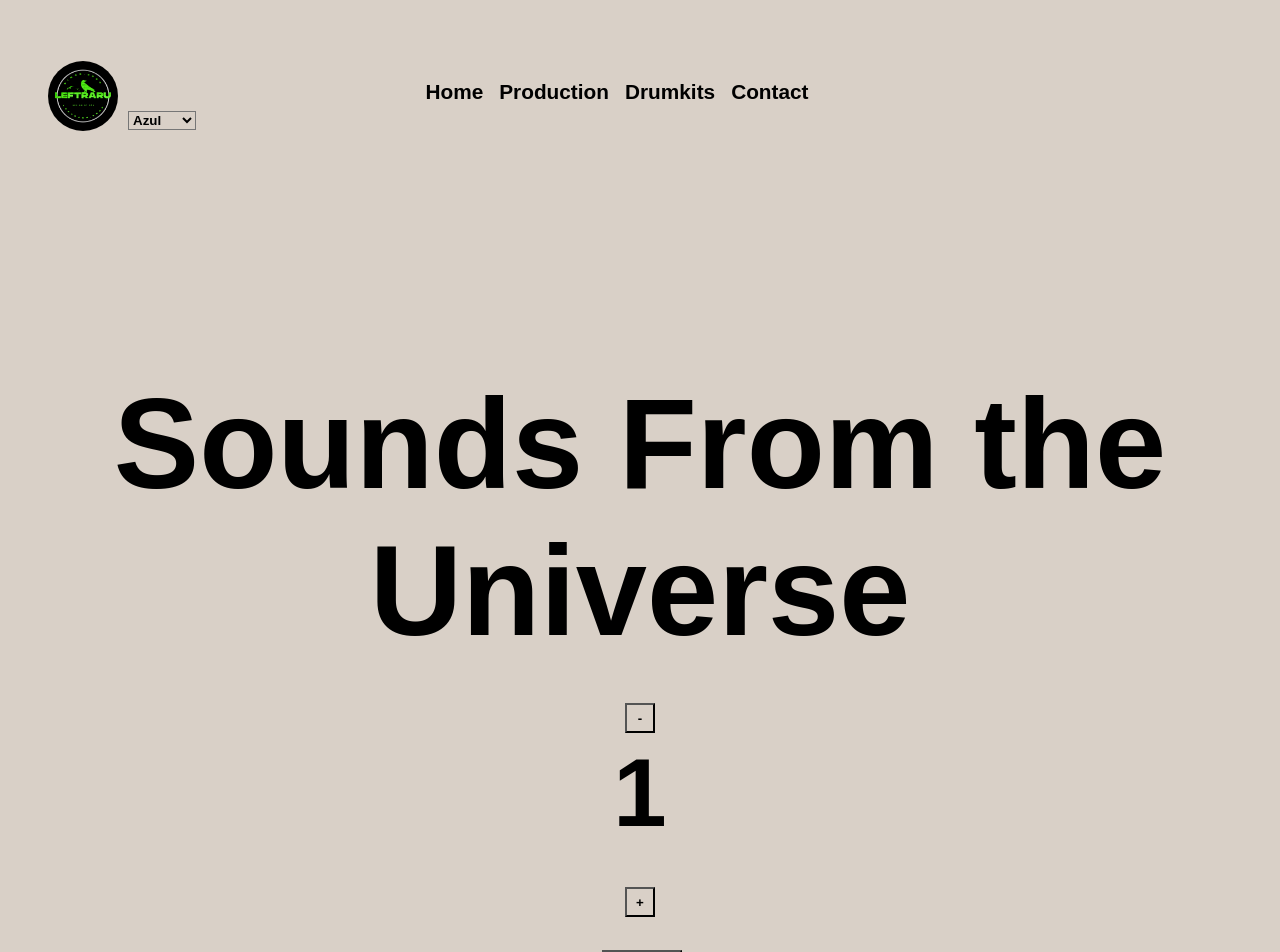
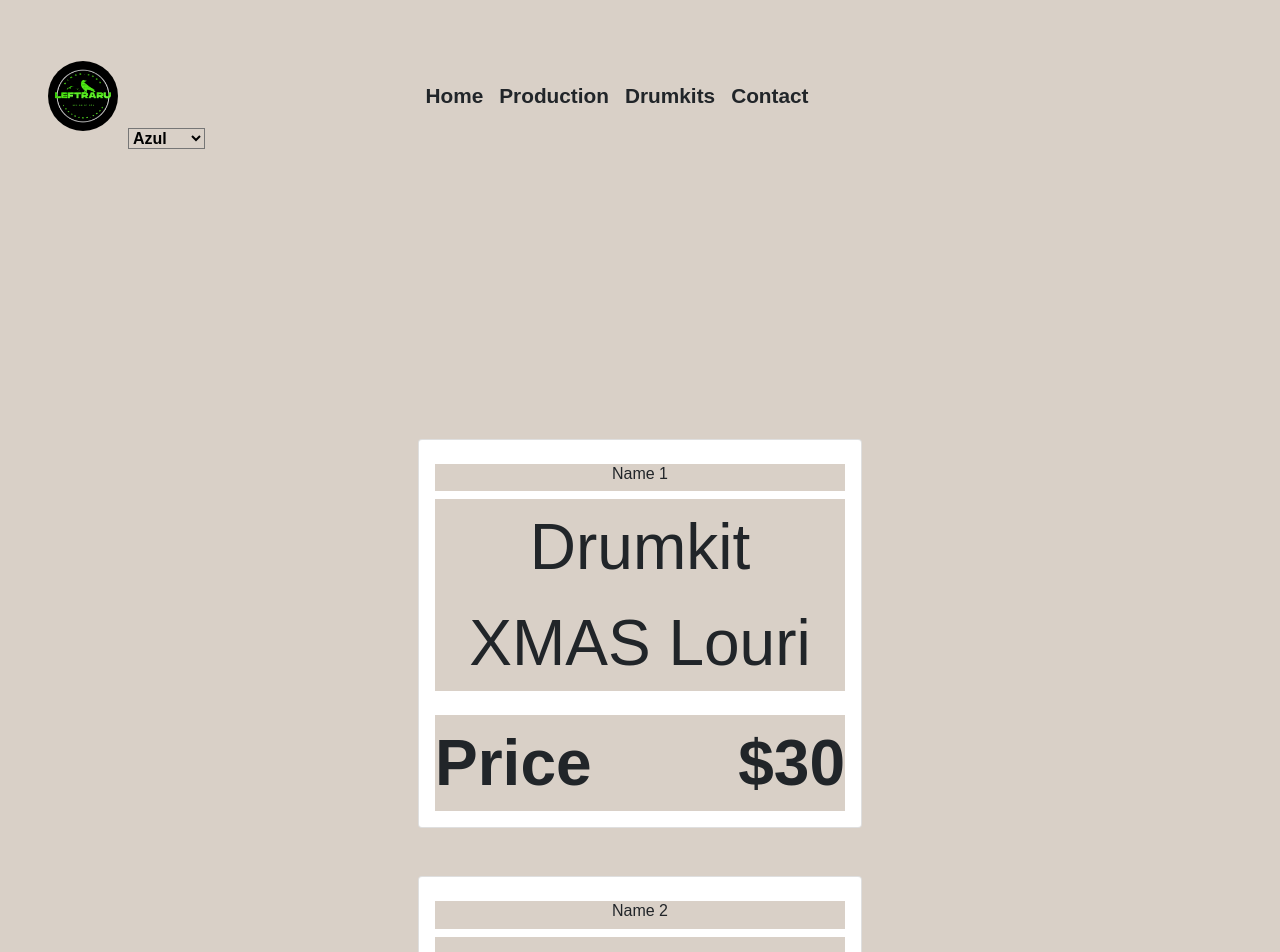
Before and after one commit to LautiOtegui/React, a React (Create React App) app: page / in a window 1280 px wide. Shown: the top 952 px of the page. Built offline with nearby package versions, Linux system fonts and the light colour scheme; a web font is replaced by a local one.

Commit message:
adding cards

```diff
--- a/public/index.html
+++ b/public/index.html
@@ -4,6 +4,8 @@
     <meta charset="utf-8" />
     <meta name="viewport" content="width=device-width, initial-scale=1" />
     <link rel="preconnect" href="https://fonts.googleapis.com">
+    <link rel="stylesheet" href="https://stackpath.bootstrapcdn.com/bootstrap/4.4.1/css/bootstrap.min.css">
+    <link rel="stylesheet" href="https://cdnjs.cloudflare.com/ajax/libs/font-awesome/4.7.0/css/font-awesome.min.css">
 <link rel="preconnect" href="https://fonts.gstatic.com" crossorigin>
 <link href="https://fonts.googleapis.com/css2?family=Alumni+Sans+Pinstripe&display=swap" rel="stylesheet">
     <title>E-Commerce</title>
--- a/src/App.js
+++ b/src/App.js
@@ -1,12 +1,13 @@
 import NavBar from './components/NavBar';
-import ItemListContainer from './components/containers/ItemListContainer';
+import ItemListContainer from './containers/ItemListContainer';
 function App() {
 
   const categories = ["Production", "Drumkits"]
   return (
   <>
     <NavBar categories={categories}/>
-    <ItemListContainer greeting={"Sounds From the Universe"}/>
+    <div><ItemListContainer greeting={"Sounds From the Universe"}/></div>
+
 
 
   </>);
--- /dev/null
+++ b/src/components/Item/index.jsx
@@ -0,0 +1,23 @@
+import React from 'react'
+import './style.css'
+
+const Item = ({product}) => {
+    return (
+        <div className="d-flex justify-content-center container mt-5">
+        <div className="card p-3 bg-white">
+            <div className="about-product text-center mt-2">
+                <div>
+                    <h6>{product.name}</h6>
+                </div>
+            </div>
+            <div className="stats mt-2">
+                <div className="d-flex justify-content-between p-price"><span>Drumkit XMAS Louri</span></div>
+            </div>
+            <div className="d-flex justify-content-between total font-weight-bold mt-4"><span>Price</span><span>$30</span></div>
+        </div>
+    </div>
+    )
+}
+
+
+export default Item
--- /dev/null
+++ b/src/components/Item/style.css
@@ -0,0 +1,7 @@
+.card {
+    width: 444px;
+    }
+
+    body {
+    background: #eee;
+    }
--- /dev/null
+++ b/src/components/ItemList/index.jsx
@@ -0,0 +1,14 @@
+import React from 'react'
+import Item from '../Item'
+
+const ItemList = ({products}) => {
+    return (
+    <div>
+        {products.map(product => {
+            return <Item key={product.id} product={product}/>
+        })}
+    </div>
+    )
+}
+
+export default ItemList
--- a/src/components/NavBar/index.jsx
+++ b/src/components/NavBar/index.jsx
@@ -21,7 +21,7 @@ const NavBar = () => {
         <>
 
     <nav>
-    <img className='logo_nav' src={logo}/>
+    <img className='logo_nav' alt='drumkit' src={logo}/>
         <ul>
             <li>Home</li>
             <li>Production</li>
--- a/src/components/containers/ItemListContainer/index.jsx
+++ /dev/null
@@ -1,20 +0,0 @@
-import React from 'react';
-import ItemCount from '../../ItemCount';
-import './style.css';
-
-const ItemListContainer = ({greeting}) => {
-
-    const agregarAlCarrito = (cantidad) => {
-        console.log(cantidad);
-        console.log(`Se agregó la cantidad ${cantidad} al carrito!`);
-        }
-
-    return (
-    <div className='item-list-container'>
-        <h1>{greeting}</h1>
-        <ItemCount initial={1} stock={5} onAdd={agregarAlCarrito}/>
-    </div>
-    )
-}
-
-export default ItemListContainer;
--- /dev/null
+++ b/src/containers/ItemListContainer/index.jsx
@@ -0,0 +1,41 @@
+import React, { useEffect, useState } from 'react';
+import { products } from '../../data/products';
+import ItemList from '../../components/ItemList';
+import './style.css';
+const ItemListContainer = ({greeting}) => {
+
+    const [productos, setProductos] = useState([])
+
+    useEffect(()=> {
+
+        (async ()=> {
+        const obtenerProductos = new Promise ((accept, reject)=> {
+            setTimeout(()=> {
+            accept(products)
+            }, 3000);
+        })
+
+            try {
+            const productos = await obtenerProductos;
+            setProductos(productos);
+            } catch (error) {
+            console.log(error);
+            }
+
+        })()
+
+    }, [])
+
+    console.log(productos)
+
+    return (
+        <div className='item-list-container'>
+            <ItemList products={productos}/>
+        </div>
+    )
+    }
+
+
+
+
+export default ItemListContainer;
--- /dev/null
+++ b/src/data/products.js
@@ -0,0 +1,7 @@
+export const products = [
+    { id: 1, description: "Descripción 1", name: "Name 1", stock: 10 },
+    { id: 2, description: "Descripción 2", name: "Name 2", stock: 8 },
+    { id: 3, description: "Descripción 3", name: "Name 3", stock: 4 },
+    { id: 4, description: "Descripción 4", name: "Name 4", stock: 15 },
+    { id: 5, description: "Descripción 5", name: "Name 5", stock: 21 }
+];
```
Also changed, not shown: src/containers/ItemListContainer/style.css (renamed from src/components/containers/ItemListContainer/style.css).
